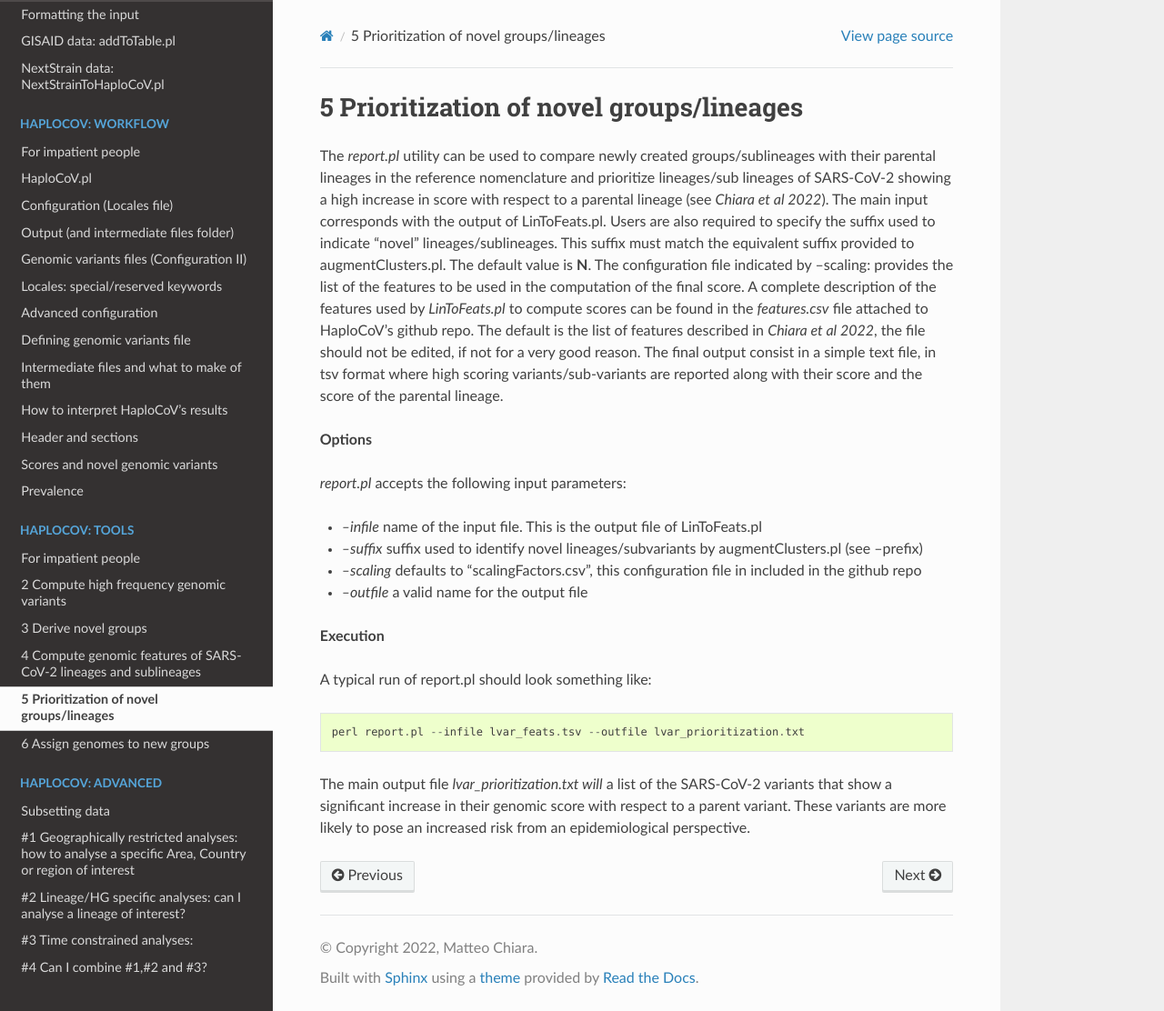
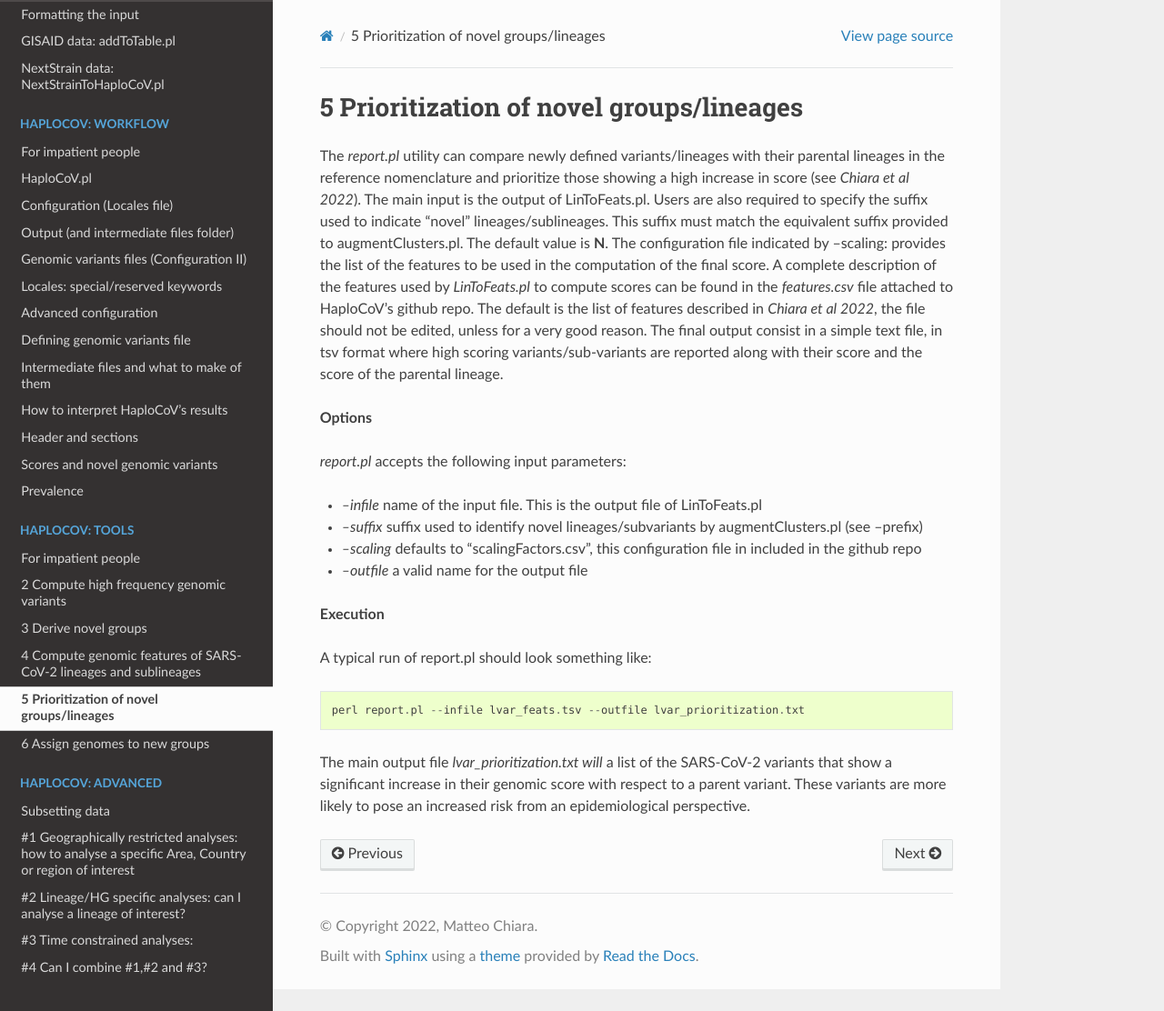
Before and after one commit to matteo14c/HaploCoV, a Sphinx documentation site: the page built from docs/source/prior.rst, in a window 1280 px wide and 1112 px high. Shown: the whole window at 91% size. Built offline with Sphinx 7.4.7 and the Read the Docs theme 2.0.0, drawn with Linux system fonts in a browser that asks for light colours.

Commit message:
Update prior.rst

```diff
--- a/docs/source/prior.rst
+++ b/docs/source/prior.rst
@@ -1,11 +1,11 @@
 5 Prioritization of novel groups/lineages
 =========================================
 
-The *report.pl* utility can be used to compare newly created groups/sublineages with their parental lineages in the reference nomenclature and prioritize lineages/sub lineages of SARS-CoV-2 showing a high increase in score with respect to a parental lineage (see *Chiara et al 2022*).
-The main input corresponds with the output of LinToFeats.pl.
+The *report.pl* utility can compare newly defined variants/lineages with their parental lineages in the reference nomenclature and prioritize those showing a high increase in score (see *Chiara et al 2022*).
+The main input is the output of LinToFeats.pl.
 Users are also required to specify the suffix used to indicate "novel" lineages/sublineages.
 This suffix must match the equivalent suffix provided to augmentClusters.pl. The default value is **N**.
-The configuration file indicated by --scaling: provides the list of the features to be used in the computation of the final score. A complete description of the features used by *LinToFeats.pl* to compute scores can be found in the *features.csv* file attached to HaploCoV's github repo. The default is the list of features described in *Chiara et al 2022*, the file should not be edited, if not for a very good reason.
+The configuration file indicated by --scaling: provides the list of the features to be used in the computation of the final score. A complete description of the features used by *LinToFeats.pl* to compute scores can be found in the *features.csv* file attached to HaploCoV's github repo. The default is the list of features described in *Chiara et al 2022*, the file should not be edited, unless for a very good reason.
 The final output consist in a simple text file, in tsv format where high scoring variants/sub-variants are reported along with their score and the score of the parental lineage.
 
 **Options**
```
